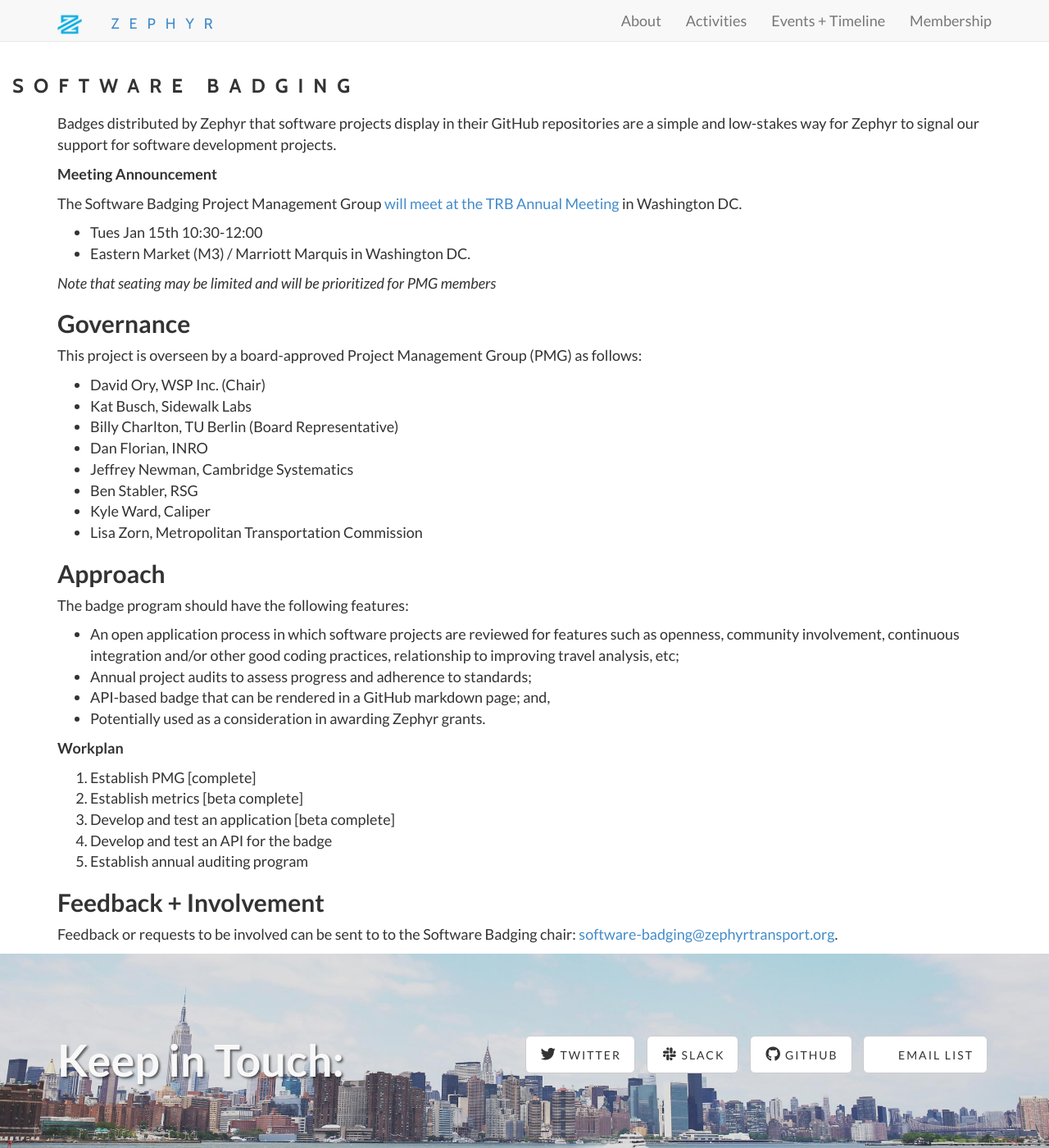
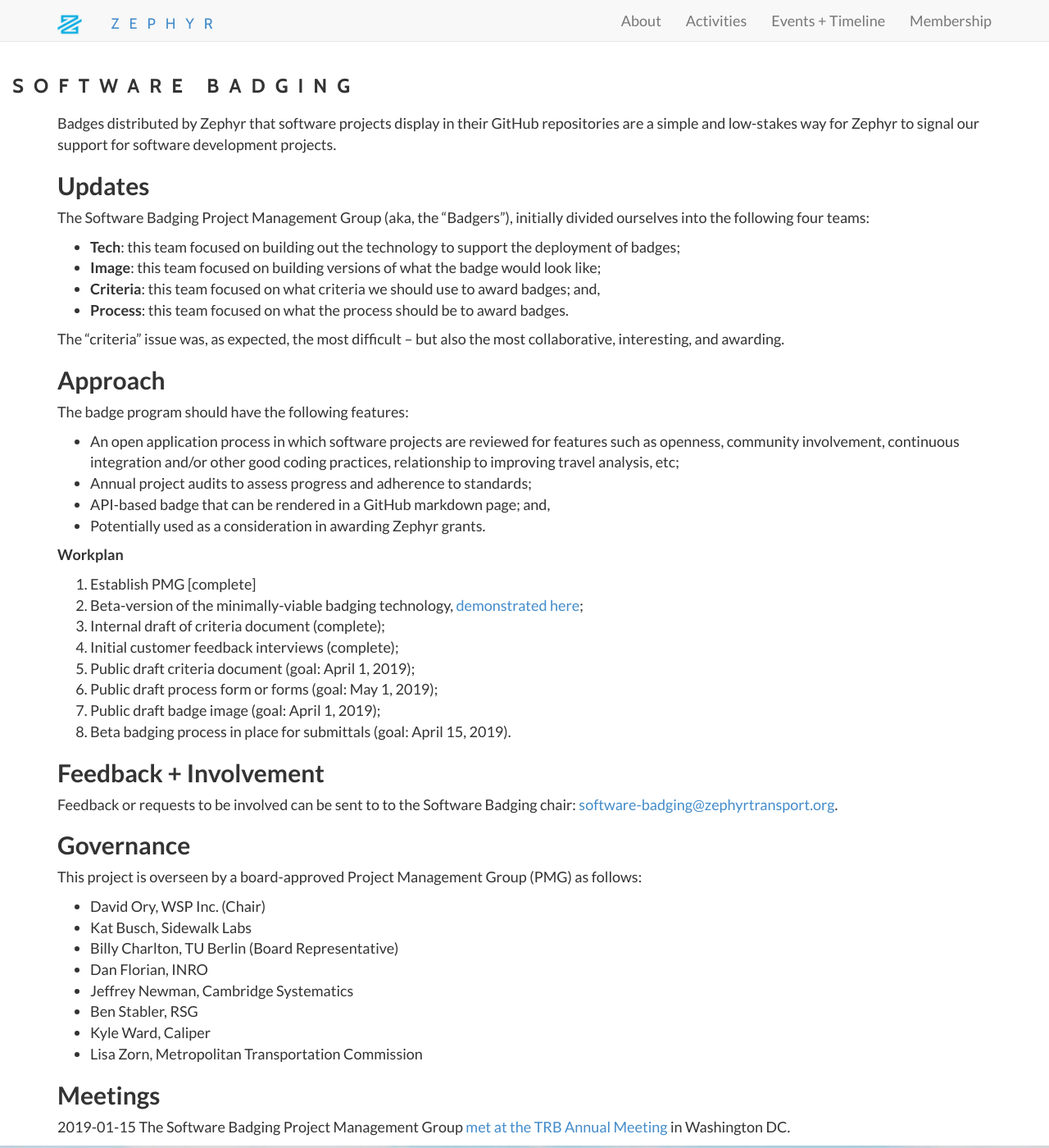
Before and after one commit to ZephyrTransport/zephyr-website, a Jekyll site: the page built from _projects/3-software-badging.md, in a window 1280 px wide and 1400 px high. Shown: the whole window at 82% size. Built offline with Jekyll 4.4.1, drawn with Linux system fonts in a browser that asks for light colours; nearby versions of some CDN libraries.

Commit message:
Add project updates

```diff
--- a/_includes/header.html
+++ b/_includes/header.html
@@ -18,7 +18,7 @@
                       </p>
                       <p>
                             &nbsp<i class="fa fa-angle-right" style="color:#{{ site.highlight-text }}"  aria-hidden="true"></i>
-                            <a href="{{ site.baseurl }}/projects/5-transit-ridership-standard/" style="color:#{{ site.highlight-text }}">GTFS-ride becomes a Zephyr project</a>
+                            <a href="{{ site.baseurl }}/501c3" style="color:#{{ site.highlight-text }}">Zephyr achieves 501c3 status!</a>
                       </p>
 					  <p>
                             &nbsp<i class="fa fa-angle-right" style="color:#{{ site.highlight-text }}"  aria-hidden="true"></i>
--- a/_projects/3-software-badging.md
+++ b/_projects/3-software-badging.md
@@ -10,14 +10,40 @@
 
 Badges distributed by Zephyr that software projects display in their GitHub repositories are a simple and low-stakes way for Zephyr to signal our support for software development projects.
 
-**Meeting Announcement**
+## Updates
 
-The Software Badging Project Management Group [will meet at the TRB Annual Meeting](/events/2019-jan-badging-pmg) in Washington DC.
+The Software Badging Project Management Group (aka, the "Badgers"), initially divided ourselves into the following four teams:
 
-  - Tues Jan 15th 10:30-12:00
-  - Eastern Market (M3) / Marriott Marquis in Washington DC.
+ - **Tech**: this team focused on building out the technology to support the deployment of badges;
+ - **Image**: this team focused on building versions of what the badge would look like;
+ - **Criteria**: this team focused on what criteria we should use to award badges; and,
+ - **Process**: this team focused on what the process should be to award badges.
 
-*Note that seating may be limited and will be prioritized for PMG members*
+The "criteria" issue was, as expected, the most difficult -- but also the most collaborative, interesting, and awarding.
+
+## Approach
+
+The badge program should have the following features:
+
+ - An open application process in which software projects are reviewed for features such as openness, community involvement, continuous integration and/or other good coding practices, relationship to improving travel analysis, etc;
+ - Annual project audits to assess progress and adherence to standards;
+ - API-based badge that can be rendered in a GitHub markdown page; and,
+ - Potentially used as a consideration in awarding Zephyr grants.
+
+**Workplan**
+
+1. Establish PMG [complete]
+2. Beta-version of the minimally-viable badging technology, [demonstrated here](https://github.com/dkyleward/synpop80);
+3. Internal draft of criteria document (complete);
+4. Initial customer feedback interviews (complete);
+5. Public draft criteria document (goal: April 1, 2019);
+6. Public draft process form or forms (goal: May 1, 2019);
+7. Public draft badge image (goal: April 1, 2019);
+8. Beta badging process in place for submittals (goal: April 15, 2019).
+
+## Feedback + Involvement
+
+Feedback or requests to be involved can be sent to to the Software Badging chair: [software-badging@zephyrtransport.org](mailto://software-badging@zephyrtransport.org).
 
 
 ## Governance
@@ -32,23 +58,6 @@
  - Kyle Ward, Caliper
  - Lisa Zorn, Metropolitan Transportation Commission
 
-## Approach
+## Meetings
 
-The badge program should have the following features:
-
- - An open application process in which software projects are reviewed for features such as openness, community involvement, continuous integration and/or other good coding practices, relationship to improving travel analysis, etc;
- - Annual project audits to assess progress and adherence to standards;
- - API-based badge that can be rendered in a GitHub markdown page; and,
- - Potentially used as a consideration in awarding Zephyr grants.
-
-**Workplan**
-
-1. Establish PMG [complete]
-2. Establish metrics [beta complete]
-3. Develop and test an application [beta complete]
-4. Develop and test an API for the badge
-5. Establish annual auditing program
-
-## Feedback + Involvement
-
-Feedback or requests to be involved can be sent to to the Software Badging chair: [software-badging@zephyrtransport.org](mailto://software-badging@zephyrtransport.org).
+2019-01-15 The Software Badging Project Management Group [met at the TRB Annual Meeting](/events/2019-jan-badging-pmg) in Washington DC.
```
Also changed, not shown: 501c3.md (+1 -1 lines), _projects/4-open-science.md (+4 -5 lines), _projects/6-transit-passenger-assignment.md (+13 -19 lines).
